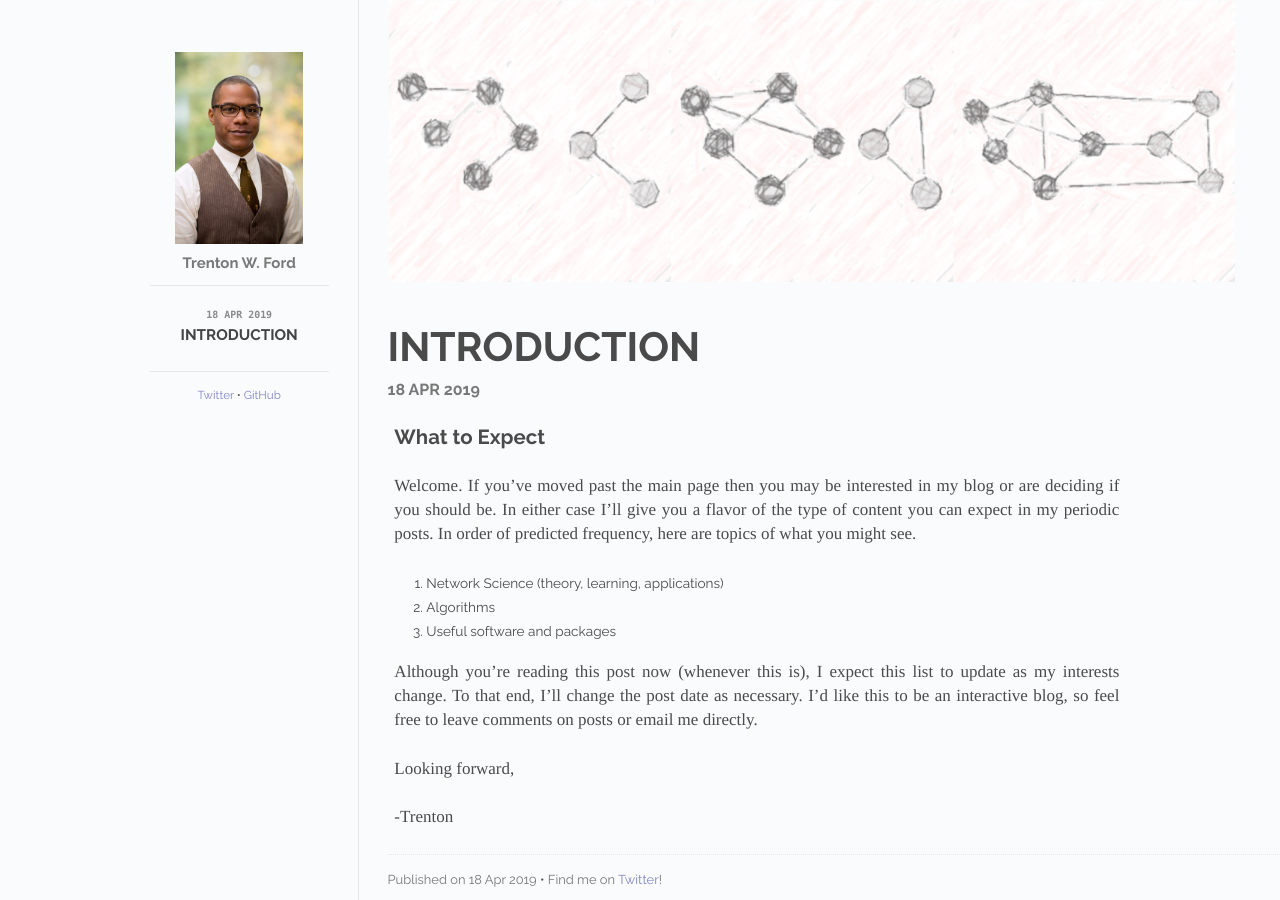
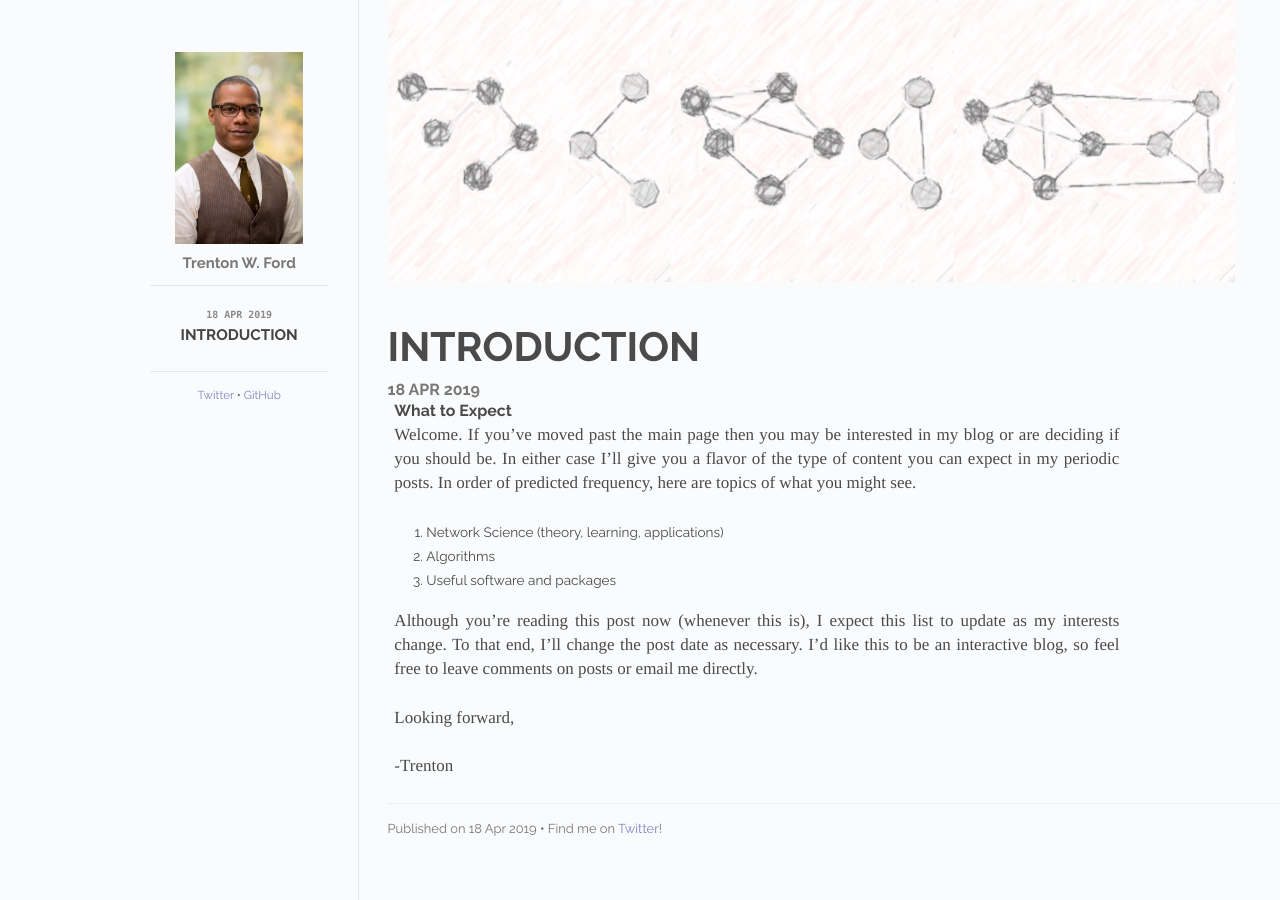
Before and after one commit to tford9/tford9.github.io, a Jekyll site: the page built from _posts/2019-04-18-test-post.md, in a window 1280 px wide. Built offline with Jekyll 4.4.1, drawn with Linux system fonts in a browser that asks for light colours; some web fonts are replaced.

```diff
--- a/_posts/2019-04-18-test-post.md
+++ b/_posts/2019-04-18-test-post.md
@@ -1,13 +1,13 @@
 ---
 title: Introduction
 date: 2019-04-18 12:00:00 Z
-layout: post
 cover: header1.png
 catergories:
 - bookkeeping
+layout: post
 ---
 
-## What to Expect
+### What to Expect
 
 Welcome. If you've moved past the main page then you may be interested in my blog or are deciding if you should be. In either case I'll give you a flavor of the type of content you can expect in my periodic posts. In order of predicted frequency, here are topics of what you might see.
 
```
